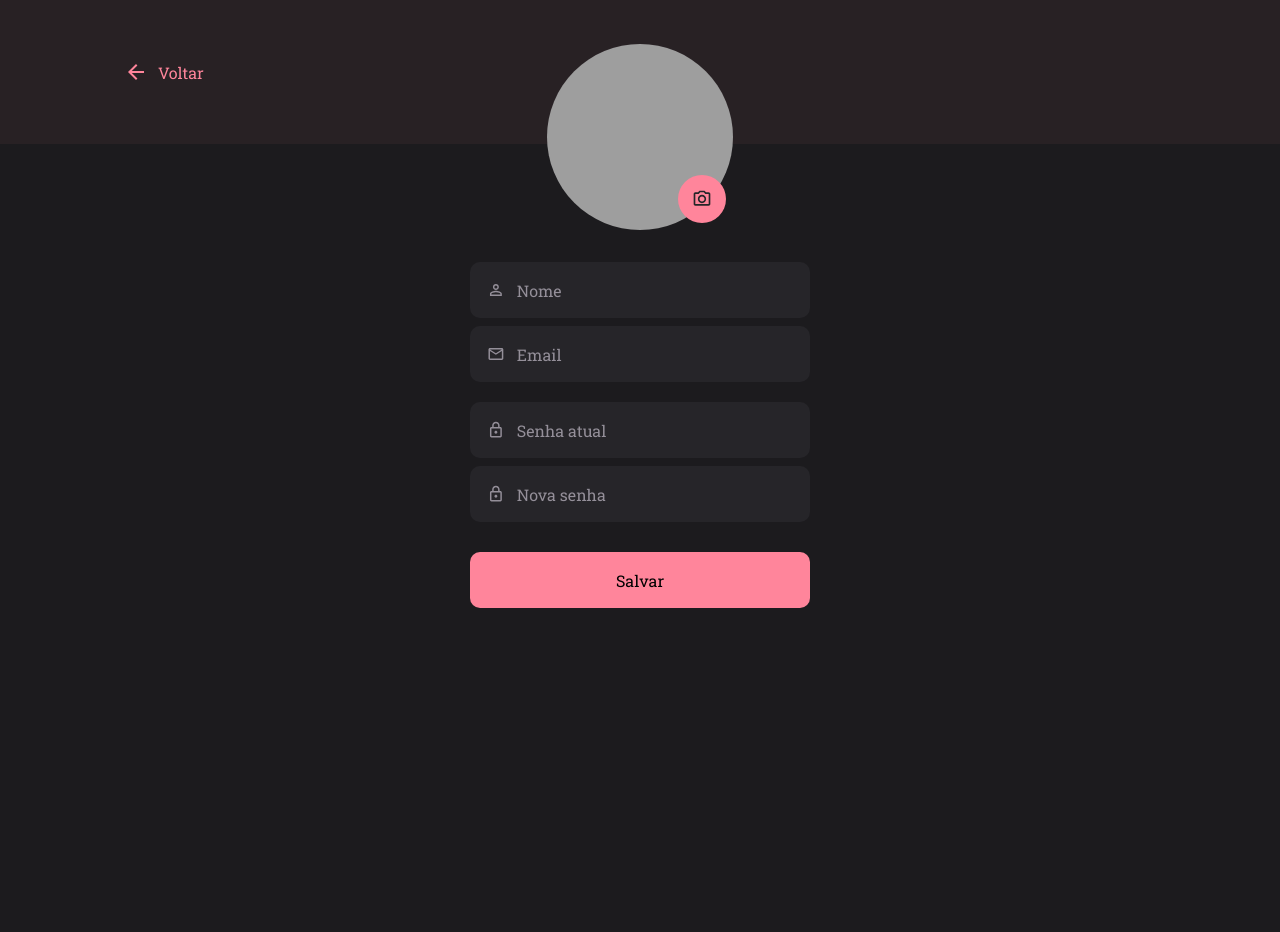
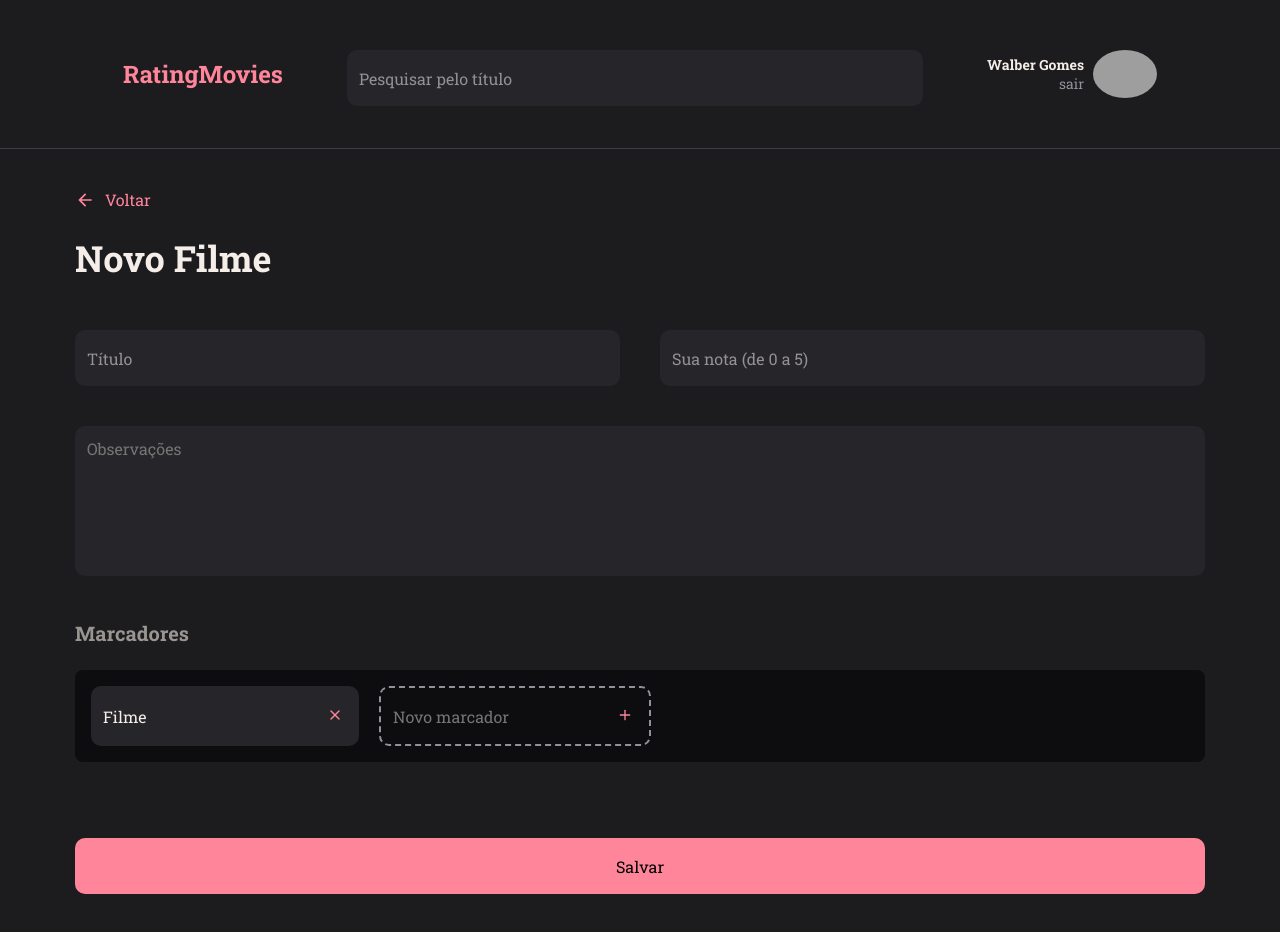
Before and after one commit to walbergomes/RatingMovies, a React (Vite) app in the folder front/: page / in a window 1280 px wide. Before the commit the page ends 800 px from the top, so only its background shows below. Built offline with nearby package versions, Linux system fonts and the light colour scheme; grey boxes are pictures that could not be loaded.

Commit message:
:lipstick: fineshed page New

```diff
--- /dev/null
+++ b/front/src/components/Marker/index.jsx
@@ -0,0 +1,23 @@
+import { Container } from "./styles"
+
+import { FiPlus, FiX } from "react-icons/fi"
+
+export function Marker({ isNew, value, onCLick, ...rest }) {
+  return (
+    <Container $isNew={isNew}>
+      <input
+        type="text"
+        value={value}
+        readOnly={!isNew}
+        {...rest}
+      />
+
+      <button
+        type="button"
+        onClick={onCLick}
+      >
+        { isNew ? <FiPlus /> : <FiX />}
+      </button>
+    </Container>
+  )
+}
--- /dev/null
+++ b/front/src/components/Marker/styles.js
@@ -0,0 +1,31 @@
+import styled from "styled-components";
+
+export const Container = styled.div`
+  display: flex;
+  align-items: center;
+
+  background-color: ${({ theme, $isNew }) => $isNew ? "transparent": theme.COLORS.BACKGROUND_800 };
+  color: ${({ theme }) => theme.COLORS.WHITE  };
+
+  border: ${({ theme, $isNew }) => $isNew ? `2px dashed ${theme.COLORS.GRAY_500}` : "none" };
+
+  border-radius: 10px;
+  padding-right: 16px;
+
+  > button {
+    border: none;
+    background: none;
+    color: ${({ theme }) => theme.COLORS.PINK };
+  }
+
+  > input {
+    height: 56px;
+    width: ;
+    background: transparent;
+    border: none;
+
+    padding: 12px;
+
+    color: ${({ theme }) => theme.COLORS.WHITE };
+  }
+`;
--- /dev/null
+++ b/front/src/components/TextArea/index.jsx
@@ -0,0 +1,9 @@
+import { Container } from "./styles"
+
+export function TextArea({ value, ...rest }) {
+ return (
+  <Container {...rest}>
+    {value}
+  </Container>
+ )
+}
--- /dev/null
+++ b/front/src/components/TextArea/styles.js
@@ -0,0 +1,18 @@
+import styled from "styled-components";
+
+export const Container = styled.textarea`
+  width: 100%;
+  height: 150px;
+
+  margin: 40px 0;
+  padding: 12px;
+
+  resize: none;
+
+  background-color: ${({ theme }) => theme.COLORS.BACKGROUND_800 };
+  color: ${({ theme }) => theme.COLORS.WHITE};
+
+  border: none;
+  border-radius: 10px;
+
+`
--- a/front/src/main.jsx
+++ b/front/src/main.jsx
@@ -5,13 +5,13 @@
 import theme from "./styles/theme"
 import GlobalStyles from "./styles/global"
 
-import { Profile } from './pages/Profile'
+import { New } from './pages/New'
 
 ReactDOM.createRoot(document.getElementById('root')).render(
   <React.StrictMode>
     <ThemeProvider theme={theme}>
       <GlobalStyles />
-      <Profile />
+      <New />
     </ThemeProvider>
   </React.StrictMode>,
 )
--- /dev/null
+++ b/front/src/pages/New/index.jsx
@@ -0,0 +1,54 @@
+import { Container, BackButton, Form, Wrapper, TagsSection } from "./styles";
+
+import { MdOutlineArrowBack } from "react-icons/md";
+
+import { Header } from "../../components/Header";
+import { Input } from "../../components/Input";
+import { TextArea } from "../../components/TextArea";
+import { Marker } from "../../components/Marker";
+import { Button } from "../../components/Button"
+
+export function New() {
+  return (
+    <Container>
+      <Header />
+
+      <main>
+        <header>
+          <BackButton>
+            <MdOutlineArrowBack />
+            Voltar
+          </BackButton>
+          <h2>Novo Filme</h2>
+        </header>
+
+        <Form>
+          <Wrapper>
+            <Input
+              placeholder="Título"
+              type="text"
+          />
+            <Input
+              placeholder="Sua nota (de 0 a 5)"
+              type="text"
+            />
+          </Wrapper>
+
+          <TextArea placeholder="Observações"/>
+
+          <section>
+            <h3>Marcadores</h3>
+
+            <TagsSection>
+              <Marker value="Filme"/>
+              <Marker isNew placeholder="Novo marcador"/>
+            </TagsSection>
+          </section>
+
+          <Button title="Salvar"/>
+
+        </Form>
+      </main>
+    </Container>
+  );
+}
--- /dev/null
+++ b/front/src/pages/New/styles.js
@@ -0,0 +1,76 @@
+import styled from "styled-components";
+
+export const Container = styled.div`
+  width: 100%;
+
+  > main {
+    max-width: 1130px;
+    margin: 40px auto;
+
+    header {
+      display: flex;
+      flex-direction: column;
+      gap: 24px;
+
+      h2 {
+        color: ${({ theme })  => theme.COLORS.WHITE};
+        font-size: 36px;
+        margin-bottom: 40px;
+      }
+    }
+  }
+`
+
+export const BackButton = styled.div`
+  display: flex;
+  align-items: center;
+  gap: 10px;
+
+  color: ${({ theme })  => theme.COLORS.PINK};
+
+  cursor: pointer;
+
+  &:hover {
+    filter: brightness(0.7);
+  }
+
+  > svg {
+    font-size: 20px;
+  }
+`
+
+export const Form = styled.form`
+  > section {
+
+    h3 {
+      color: ${({ theme })  => theme.COLORS.GRAY_100};
+      font-size: 20px;
+      margin-bottom: 24px;
+    }
+  }
+
+  > button {
+    margin-top: 76px;
+
+    &:hover {
+      filter: brightness(0.7);
+    }
+  }
+`
+
+export const Wrapper = styled.div`
+  display: flex;
+  gap: 40px;
+`
+
+export const TagsSection = styled.div`
+  display: flex;
+  flex-wrap: wrap;
+  gap: 20px;
+
+  width: 100%;
+  background-color: ${({ theme }) => theme.COLORS.BACKGROUND_TAG};
+  padding: 16px;
+
+  border-radius: 8px;
+`
--- a/front/src/styles/theme.js
+++ b/front/src/styles/theme.js
@@ -3,7 +3,7 @@
     BACKGROUND_900: "#1C1B1E",
     BACKGROUND_800: "#262529",
     BACKGROUND_PINK: "rgba(255, 133, 155, 0.05)",
-    BACKGROUND_TAG: "#312E38",
+    BACKGROUND_TAG: "#0D0C0F",
 
     PINK: "#FF859B",
     WHITE: "#F4EDE8",
```
